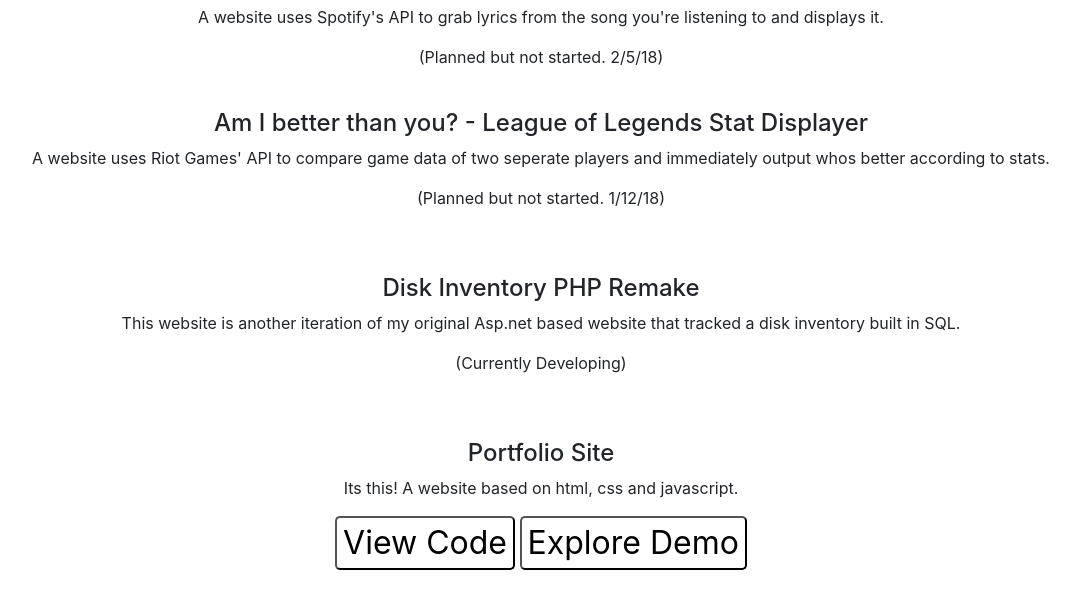
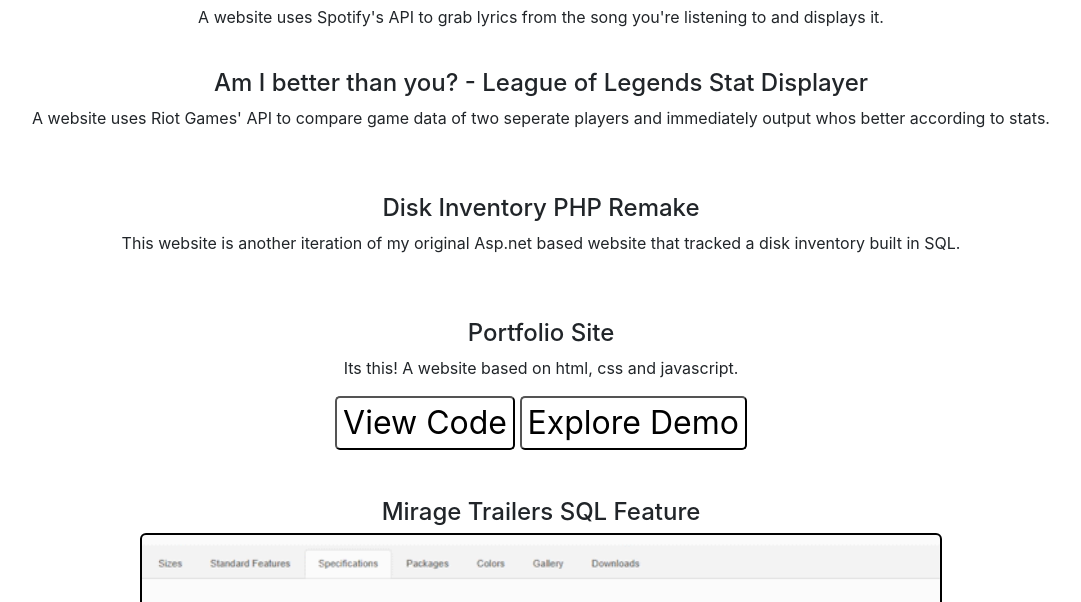
Before and after one commit to lomelipablo1/lomelipablo1.github.io, a plain HTML site: page projects.html in a window 1280 px wide. Shown: the part 175-777 px from the top of the page, without its empty margins (99-1180 px from the left). Drawn offline with Linux system fonts and the light colour scheme.

Commit message:
Update projects.html

```diff
--- a/projects.html
+++ b/projects.html
@@ -41,7 +41,6 @@
 	<h4> Spotify Lyric Grabber</h4>
 	<div class="row justify-content-center"><img alt="" src="#"></div>
 	<p> A website uses Spotify's API to grab lyrics from the song you're listening to and displays it. </p>
-	<p>(Planned but not started. 2/5/18)</p>
 	</div>
 
 	<br>
@@ -51,7 +50,6 @@
 	<h4> Am I better than you? - League of Legends Stat Displayer </h4>
 	<div class="row justify-content-center"><img alt="" src="#"></div>
 	<p> A website uses Riot Games' API to compare game data of two seperate players and immediately output whos better according to stats. </p>
-	<p>(Planned but not started. 1/12/18)</p>
 	</div>
 
 	<br>
@@ -62,7 +60,6 @@
 	<h4> Disk Inventory PHP Remake </h4>
 	<div class="row justify-content-center"><img alt="" src="#"></div>
 	<p> This website is another iteration of my original Asp.net based website that tracked a disk inventory built in SQL. </p>
-	<p>(Currently Developing)</p>
 	</div>
 
 	<br>
```
